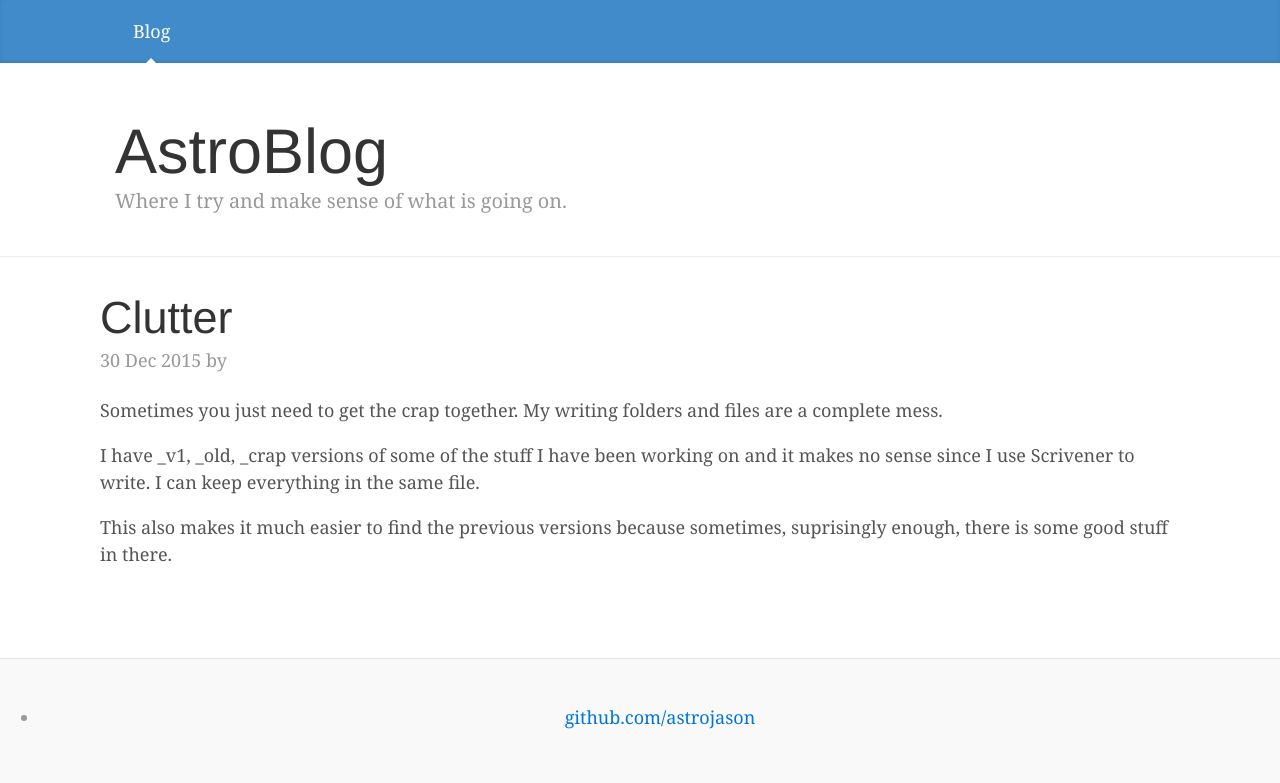
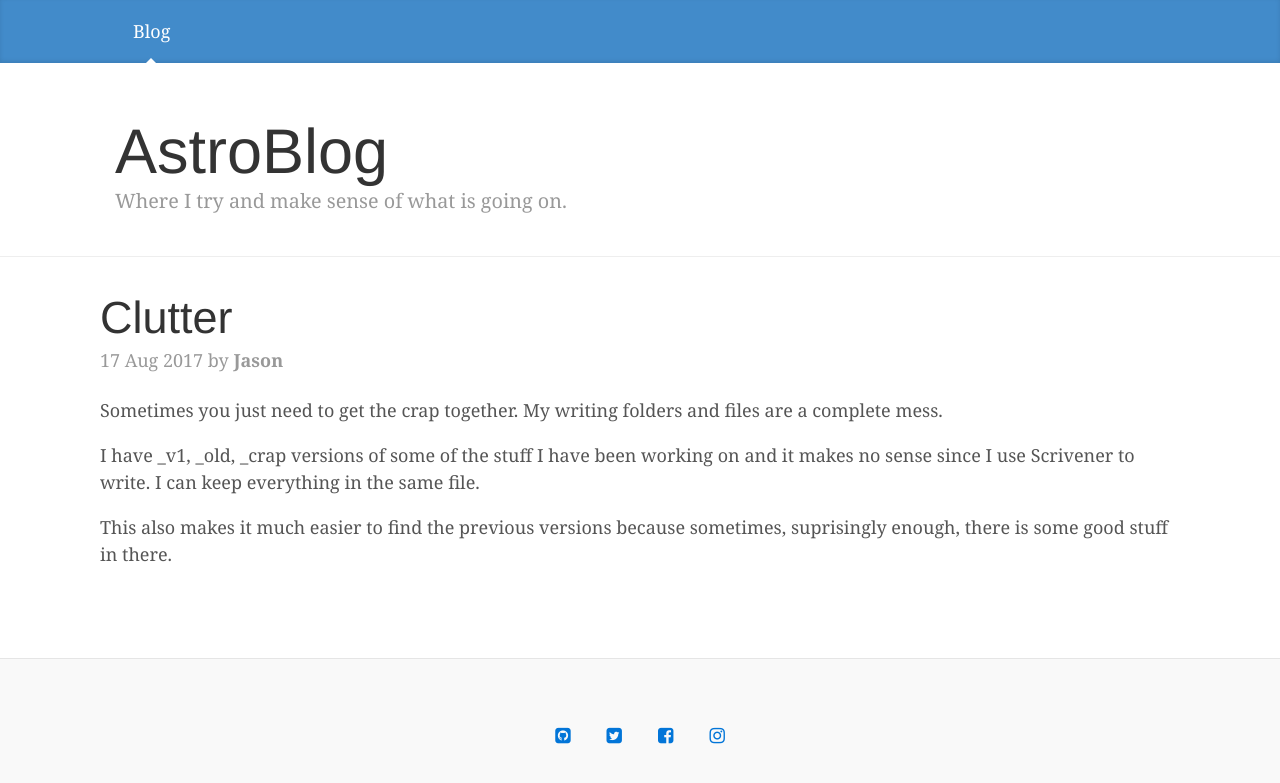
Before and after one commit to astrojason/astrojason.github.io, a Jekyll site: the page built from _posts/2017-08-17-clutter.md, in a window 1280 px wide. Shown: the top 783 px of the page. Built offline with Jekyll 4.4.1, drawn with Linux system fonts in a browser that asks for light colours; nearby versions of some CDN libraries.

Commit message:
Some clean up and adding more items to the footer

```diff
--- a/_config.yml
+++ b/_config.yml
@@ -1,2 +1,10 @@
-name: Jason Sylvester
+name: AstroBlog
 markdown: kramdown
+
+defaults:
+  scope:
+    path: ""
+    type: "posts"
+  values:
+    layout: "default"
+    author: "Jason"
--- a/_layouts/default.html
+++ b/_layouts/default.html
@@ -11,6 +11,10 @@
 			href="https://maxcdn.bootstrapcdn.com/bootstrap/4.0.0-alpha.6/css/bootstrap.min.css"
 			integrity="sha384-rwoIResjU2yc3z8GV/NPeZWAv56rSmLldC3R/AZzGRnGxQQKnKkoFVhFQhNUwEyJ"
 			crossorigin="anonymous">
+    <link
+      rel="stylesheet"
+      type="text/css"
+      href="//cdnjs.cloudflare.com/ajax/libs/font-awesome/4.1.0/css/font-awesome.min.css">
 		<link
 			rel="stylesheet"
 			href="/css/blog.css" />
@@ -35,8 +39,27 @@
 			</div>
 		</div><!-- /.container -->
 		<footer class="blog-footer">
-			<ul>
-				<li><a href="http://github.com/astrojason">github.com/astrojason</a></li>
+			<ul class="nav justify-content-center">
+				<li class="nav-link">
+          <a href="http://github.com/astrojason" target="_blank">
+            <i class="fa fa-github-square" aria-hidden="true"></i>
+          </a>
+        </li>
+        <li class="nav-link">
+          <a href="https://twitter.com/theastrojason" target="_blank">
+            <i class="fa fa-twitter-square" aria-hidden="true"></i>
+          </a>
+        </li>
+        <li class="nav-link">
+          <a href="https://www.facebook.com/astrojason" target="_blank">
+            <i class="fa fa-facebook-square" aria-hidden="true"></i>
+          </a>
+        </li>
+        <li class="nav-link">
+          <a href="https://www.instagram.com/astrojason/" target="_blank">
+            <i class="fa fa-instagram" aria-hidden="true"></i>
+          </a>
+        </li>
 			</ul>
 		</footer>
 		<!-- jQuery first, then Tether, then Bootstrap JS. -->
--- a/_layouts/post.html
+++ b/_layouts/post.html
@@ -4,6 +4,6 @@ layout: default
 
 <div class="blog-post">
   <h2 class="blog-post-title">{{ page.title }}</h2>
-  <p class="blog-post-meta">{{ page.date | date_to_string }} by <a href="#">{{ name }}</a></p>
+  <p class="blog-post-meta">{{ page.date | date_to_string }} by <strong>{{ page.author }}</strong></p>
   {{ content }}
 </div>
--- a/_posts/2017-08-17-clutter.md
+++ b/_posts/2017-08-17-clutter.md
@@ -1,8 +1,8 @@
 ---
 layout: post
 title: "Clutter"
-date: 2015-12-30
-name: Jason
+date: 2017-08-17
+author: Jason
 ---
 
 Sometimes you just need to get the crap together. My writing folders and files are a complete mess.
--- a/index.html
+++ b/index.html
@@ -1,12 +1,11 @@
 ---
 layout: default
-title: Jason Sylvester
 ---
 
 {% for post in site.posts limit:1 %}
 	<div class="blog-post">
 		<h2 class="blog-post-title">{{ post.title }}</h2>
-		<p class="blog-post-meta">{{ post.date | date_to_string }} by <a href="#">{{ post.name }}</a></p>
+		<p class="blog-post-meta">{{ post.date | date_to_string }} by <a href="#">{{ post.author }}</a></p>
 		{{ post.content }}
 	</div>
 {% endfor %}
```
Also changed, not shown: _posts/2015-12-30-the-magician.md (+0 -1 lines).
